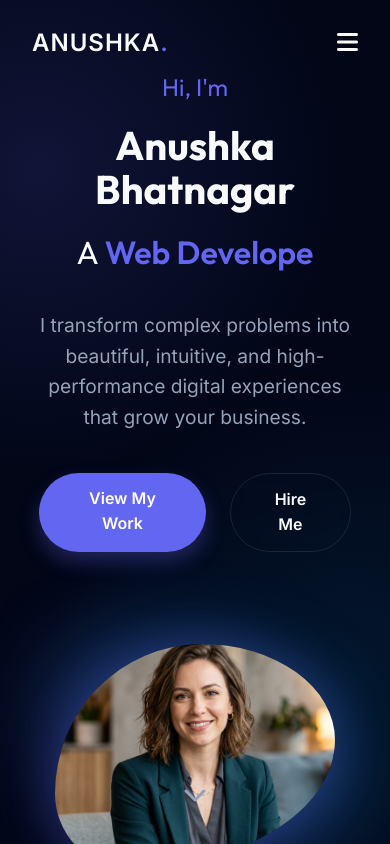
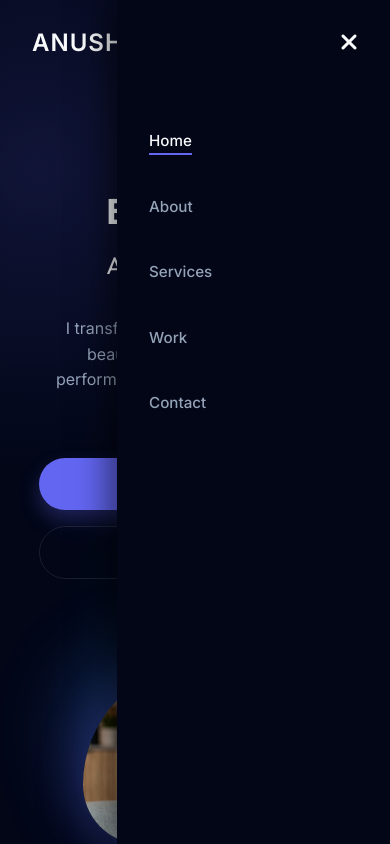
Before and after one commit to AnushkaBhatnagar523/portfolio, a plain HTML site: page index.html in a window 390 px wide. Both pictures are taken after a click on the element 347 px from the left and 43 px from the top of the page. Shown: the top 844 px of the page. Drawn offline with Linux system fonts and the light colour scheme.

Commit message:
Enhance mobile responsiveness: added side menu and optimized layouts

```diff
--- a/script.js
+++ b/script.js
@@ -9,17 +9,33 @@ document.addEventListener('DOMContentLoaded', () => {
         }
     });
 
-    // Mobile Menu Toggle (Simplified)
-    const menuBtn = id('mobile-menu');
+    // Mobile Menu Toggle
+    const menuBtn = document.getElementById('mobile-menu');
     const navLinks = document.querySelector('.nav-links');
+    const menuIcon = menuBtn.querySelector('i');
 
-    // In a real implementation, you'd toggle a class to show/hide the menu on mobile
-    // For now, let's just log it exists
     if (menuBtn) {
         menuBtn.addEventListener('click', () => {
-            alert('Mobile menu clicked - this would toggle the menu on a real device.');
+            navLinks.classList.toggle('active');
+            // Toggle between hamburger and X icon
+            if (navLinks.classList.contains('active')) {
+                menuIcon.classList.remove('fa-bars');
+                menuIcon.classList.add('fa-times');
+            } else {
+                menuIcon.classList.remove('fa-times');
+                menuIcon.classList.add('fa-bars');
+            }
         });
     }
+
+    // Close menu when a link is clicked
+    document.querySelectorAll('.nav-links a').forEach(link => {
+        link.addEventListener('click', () => {
+            navLinks.classList.remove('active');
+            menuIcon.classList.remove('fa-times');
+            menuIcon.classList.add('fa-bars');
+        });
+    });
 
     // Scroll Reveal Animation
     const revealElements = document.querySelectorAll('.reveal, .reveal-left, .reveal-right');
--- a/style.css
+++ b/style.css
@@ -130,6 +130,22 @@ nav.scrolled {
     display: none;
     font-size: 1.5rem;
     cursor: pointer;
+    color: var(--light);
+}
+
+/* Mobile Menu Active State */
+.nav-links.active {
+    display: flex;
+    flex-direction: column;
+    position: fixed;
+    top: 0;
+    right: 0;
+    width: 70%;
+    height: 100vh;
+    background: var(--darker);
+    padding: 8rem 2rem;
+    box-shadow: -10px 0 30px rgba(0, 0, 0, 0.5);
+    z-index: 999;
 }
 
 /* Hero Section */
@@ -649,14 +665,44 @@ footer {
 
     .menu-btn {
         display: block;
+        z-index: 1001;
     }
 
     .hero h1 {
-        font-size: 2.5rem;
+        font-size: 2.8rem;
+    }
+
+    .hero h3 {
+        font-size: 1.5rem;
     }
 
     .hero-btns {
-        justify-content: center;
+        flex-direction: column;
+        gap: 1rem;
+    }
+
+    .btn {
+        width: 100%;
+        text-align: center;
+    }
+
+    .hero-image {
+        width: 280px;
+        height: 280px;
+    }
+
+    .section-title h2 {
+        font-size: 2rem;
+    }
+}
+
+@media (max-width: 480px) {
+    .hero h1 {
+        font-size: 2.22rem;
+    }
+
+    .hero p {
+        font-size: 1rem;
     }
 }
 
```
